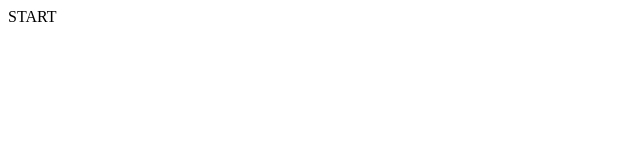
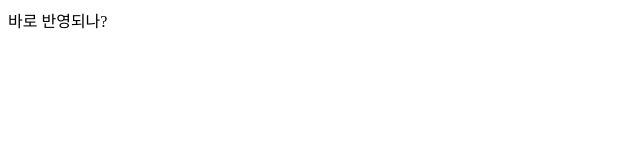
Before and after one commit to blyse/blyse.github.io, a plain HTML site: page index.html in a window 1280 px wide. Shown: the full height of the page, 0-640 px from the left. Drawn offline with Linux system fonts and the light colour scheme.

Commit message:
MODIFY TEST

```diff
--- a/index.html
+++ b/index.html
@@ -5,6 +5,6 @@
     <title></title>
 </head>
 <body>
-START
+    바로 반영되나?
 </body>
 </html>
```
